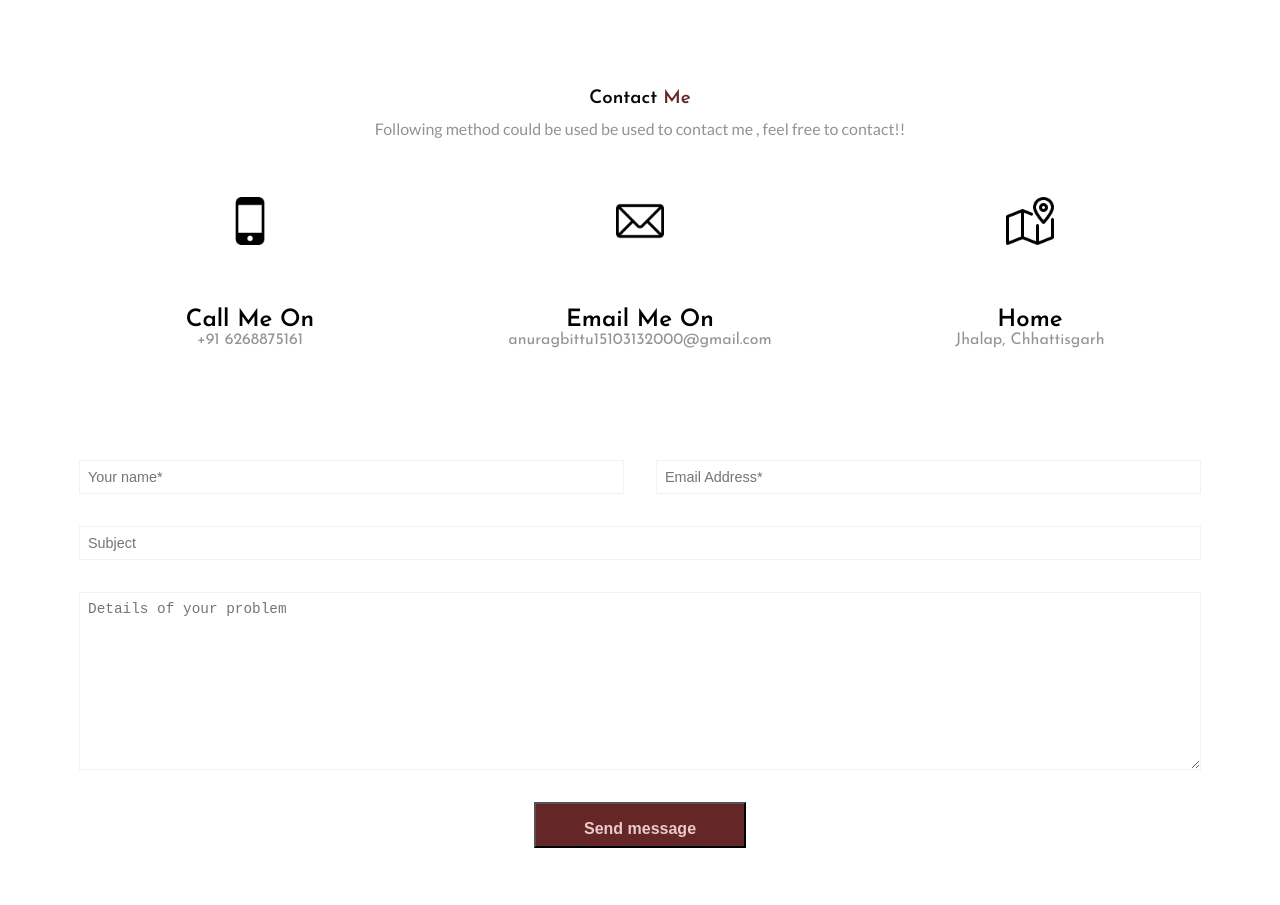
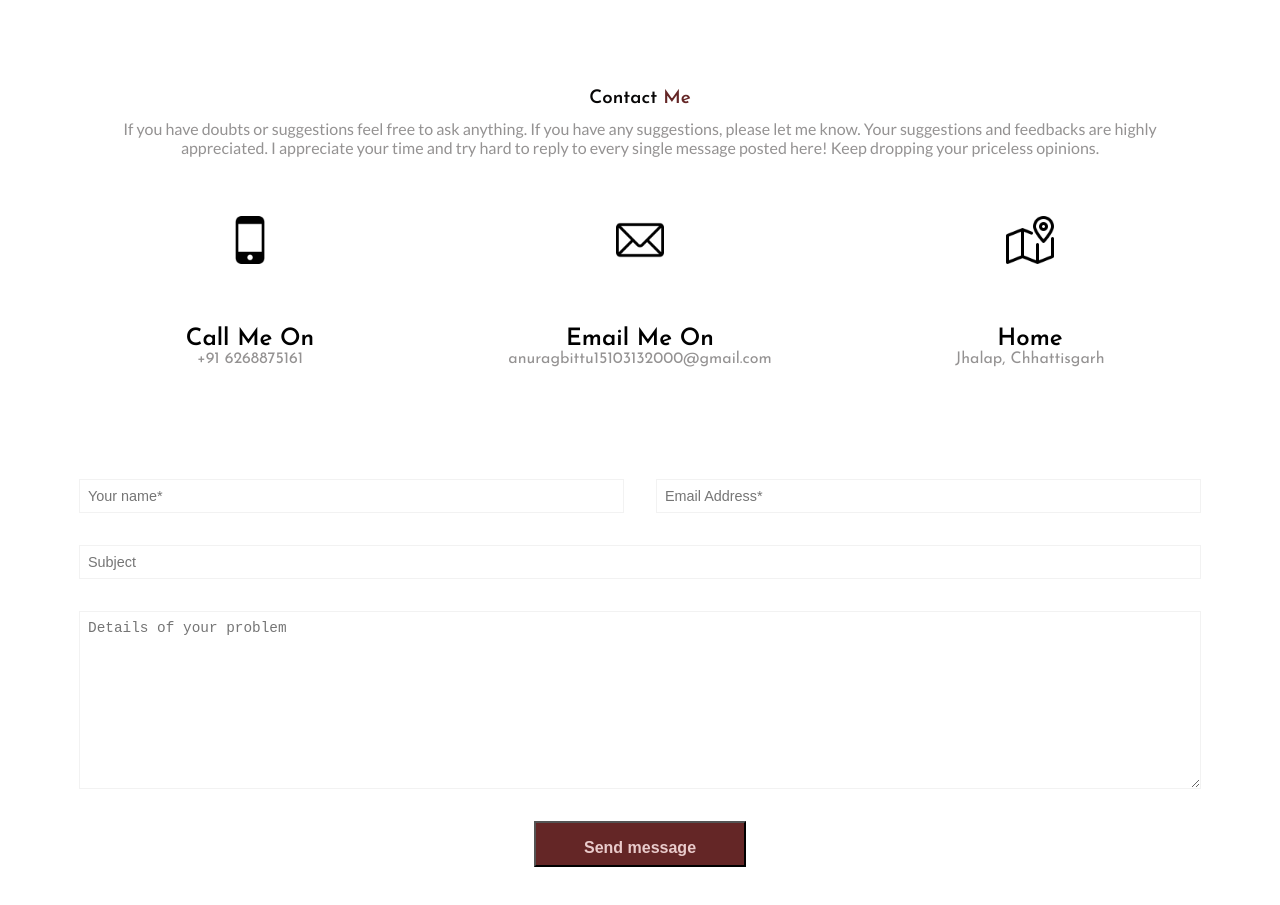
Before and after one commit to Anurag313y/myPortfolio.github.io, a plain HTML site: page index.html in a window 1280 px wide. Shown: the part 6050-6955 px from the top of the page. Drawn offline with nearby package versions, Linux system fonts and the light colour scheme; a script that the page names is missing.

Commit message:
contact section updated

```diff
--- a/index.html
+++ b/index.html
@@ -431,7 +431,7 @@
     <section class="contact" id="contact1">
       <div class="container">
         <h1 class="section-heading">Contact <span>Me</span></h1>
-        <p>Following method could be used be used to contact me , feel free to contact!!</p>
+        <p>If you have doubts or suggestions feel free to ask anything. If you have any suggestions, please let me know. Your suggestions and feedbacks are highly appreciated. I appreciate your time and try hard to reply to every single message posted here! Keep dropping your priceless opinions.</p>
         <div class="card-wrapper">
           <div class="card">
             <img src="./images/smartphone.png" alt="">
```
